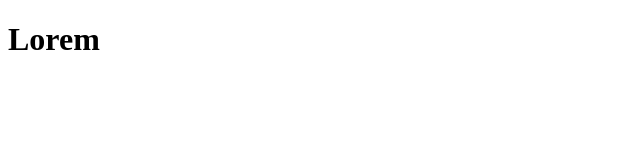
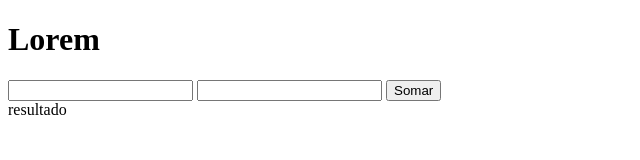
Before and after one commit to Sunburnian/Js, a plain HTML site: page Aula 05/index.html in a window 1280 px wide. Shown: the whole page, without its empty margins (0-640 px from the left). Drawn offline with Linux system fonts and the light colour scheme.

Commit message:
Update index.html

```diff
--- a/Aula 05/index.html
+++ b/Aula 05/index.html
@@ -8,6 +8,14 @@
 </head>
 <body>
         <h1>Lorem</h1>
+
+          <input type="number" name="n1" id="n1">
+          <input type="number" name="n2" id="n2">
+          <input type="button" value="Somar" onclick="somar()">
+
+          <div id="resultado">
+            resultado
+          </div>
 
         <script>
             /*
@@ -31,6 +39,23 @@
             var nome = prompt("digite seu nome ai lek");
             document.write(`seu nome tem ${nome.length} letras`);*/
 
+            function somar(){
+              var n1 = Number.parseInt(document.getElementById('n1').value);//com o document.get eu to acessando o meu elemento html, e com o .value eu acesso o valor dentro dele
+              var n2 = Number.parseInt(document.getElementById('n2').value);
+              //document.getElementById('n1').value
+              //var tn1 = document.getElementById('n1');
+              //var tn2 = document.getElementById('n2');
+
+              //var n1 = Number(tn1.value);
+              //var n2 = Number(tn2.value);
+
+              var res = n1+n2;
+
+              var resultado = document.getElementById('resultado');
+
+              resultado.innerText = `A soma entre ${n1} e ${n2} é ${res}`;
+
+            }
         </script>
 </body>
 </html>
```
